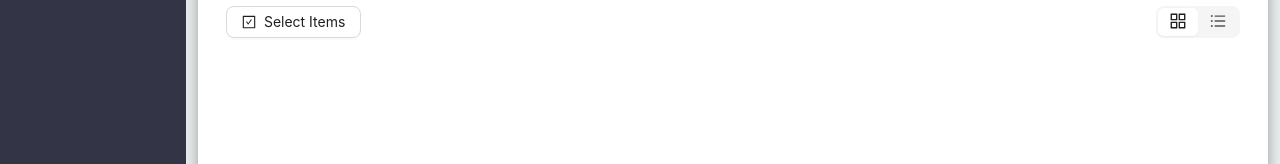
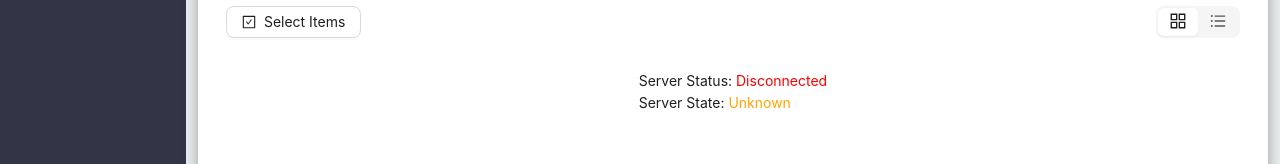
Before and after one commit to notakshayrajput/pocket-space-client, a React (Vite) app: page /files in a window 1280 px wide. Shown: the part 321-485 px from the top of the page. Built offline with nearby package versions, Linux system fonts and the light colour scheme; no server answers.

Commit message:
Added Websockets and Server Status

```diff
--- a/src/components/drive-stat-panel/DriveStatPanel.tsx
+++ b/src/components/drive-stat-panel/DriveStatPanel.tsx
@@ -1,23 +1,18 @@
 import React, { useEffect, useState } from "react";
 import SpaceService from "../../services/space-service";
-import {
-  Card,
-  Spin,
-  Alert,
-  Descriptions,
-  Tooltip,
-  Skeleton,
-} from "antd";
+import { Card, Spin, Alert, Descriptions, Tooltip, Skeleton } from "antd";
 import type { DriveStats } from "../../types";
 import { formatBytes } from "../../services/util";
 import StorageProgress from "../storage-progress/StorageProgress";
 import { InfoCircleOutlined } from "@ant-design/icons";
+import { useWebSocketStatus } from "../../hooks/web-socket/WebSocket";
 
 const DriveStatsPanel: React.FC = () => {
   const [stats, setStats] = useState<DriveStats | null>(null);
   const [loading, setLoading] = useState<boolean>(true);
   const [error, setError] = useState<string | null>(null);
 
+  const { status } = useWebSocketStatus();
   useEffect(() => {
     const fetchStats = async () => {
       try {
@@ -29,15 +24,24 @@ const DriveStatsPanel: React.FC = () => {
         setLoading(false);
       }
     };
-
-    fetchStats();
-  }, []);
+    console.log("Fetching drive stats...", status);
+    if (!stats || status === "Connected") {
+      setError(null);
+      fetchStats();
+    }
+  }, [status]);
 
   if (error) return <Alert type="error" message={error} />;
 
   const skeletonContent = (
     <Descriptions title="Drive Info" bordered column={1} size="small">
-      {["Directory", "Total Space", "Available", "Backup Size", "Unavailable"].map((label) => (
+      {[
+        "Directory",
+        "Total Space",
+        "Available",
+        "Backup Size",
+        "Unavailable",
+      ].map((label) => (
         <Descriptions.Item label={label} key={label}>
           <Skeleton.Input style={{ width: 200 }} active size="small" />
         </Descriptions.Item>
@@ -107,7 +111,8 @@ const DriveStatsPanel: React.FC = () => {
         >
           {formatBytes(
             stats.totalSpace - stats.availableSpace - stats.occupiedSpace
-          )} (
+          )}{" "}
+          (
           {(
             ((stats.totalSpace - stats.availableSpace - stats.occupiedSpace) /
               stats.totalSpace) *
@@ -124,7 +129,7 @@ const DriveStatsPanel: React.FC = () => {
   );
 
   return (
-    <Card title="Drive Statistics" style={{ width: 400 }}>
+    <Card title="Home" style={{ width: 400 }}>
       {loading ? skeletonContent : loadedContent}
     </Card>
   );
--- /dev/null
+++ b/src/components/server-status-indicator/ServerStatusIndicator.tsx
@@ -0,0 +1,21 @@
+import React from "react";
+import { useWebSocketStatus } from "../../hooks/web-socket/WebSocket";
+
+export const ServerStatusIndicator = () => {
+  const {status, serverState} = useWebSocketStatus(); // adjust port if needed
+
+  return (
+    <div>
+      Server Status:{" "}
+      <span style={{ color: status === "Connected" ? "green" : "red" }}>
+        {status}
+      </span>
+      <div>
+        Server State:{" "}
+        <span style={{ color: serverState === "Idle" ? "blue" : "orange" }}>
+          {serverState || "Unknown"}
+        </span>
+      </div>
+    </div>
+  );
+};
--- /dev/null
+++ b/src/hooks/web-socket/WebSocket.tsx
@@ -0,0 +1,78 @@
+import { useEffect, useState, useRef } from "react";
+export type ServerState = "Idle" | "BackingUp" | "UserTraffic" | "Cleaning";
+
+export function useWebSocketStatus() {
+  const [status, setStatus] = useState<"Connected" | "Disconnected">("Disconnected");
+   const [serverState, setServerState] = useState<ServerState | null>(null);
+
+  const wsRef = useRef<WebSocket | null>(null);
+  const retryTimeoutRef = useRef<NodeJS.Timeout | null>(null);
+
+  const connect = () => {
+    const protocol = window.location.protocol === "https:" ? "wss" : "ws";
+    const ws = new WebSocket(`${protocol}://localhost:7119/ws`);
+    wsRef.current = ws;
+
+    ws.onopen = () => {
+      console.log("WebSocket connected");
+      setStatus("Connected");
+    };
+      ws.onmessage = (event) => {
+      const message = event.data as string;
+      console.log("Received from server:", message);
+
+      // Handle server state updates
+      if (message.startsWith("server-state:")) {
+        const state = message.split(":")[1];
+        if (
+          state === "Idle" ||
+          state === "BackingUp" ||
+          state === "UserTraffic" ||
+          state === "Cleaning"
+        ) {
+          setServerState(state);
+        }
+      }
+    };
+
+    ws.onclose = () => {
+      console.log("WebSocket disconnected");
+      setStatus("Disconnected");
+      setServerState(null);
+      scheduleReconnect();
+    };
+
+    ws.onerror = (err) => {
+      console.error("WebSocket error", err);
+      ws.close(); // Triggers onclose -> reconnect
+    };
+  };
+
+  const scheduleReconnect = () => {
+    if (retryTimeoutRef.current) return; // Avoid multiple timers
+    retryTimeoutRef.current = setTimeout(() => {
+      console.log("Attempting to reconnect WebSocket...");
+      connect();
+      retryTimeoutRef.current = null;
+    }, 5000); // 5 seconds retry
+  };
+
+  useEffect(() => {
+    connect();
+
+    const interval = setInterval(() => {
+      if (!wsRef.current || wsRef.current.readyState !== WebSocket.OPEN) {
+        console.warn("WebSocket not open on interval check");
+        setStatus("Disconnected");
+      }
+    }, 10000); // check every 10s
+
+    return () => {
+      if (retryTimeoutRef.current) clearTimeout(retryTimeoutRef.current);
+      clearInterval(interval);
+      wsRef.current?.close();
+    };
+  }, []);
+
+  return { status, serverState };
+}
--- a/src/layouts/app-layout/AppLayout.tsx
+++ b/src/layouts/app-layout/AppLayout.tsx
@@ -2,6 +2,7 @@ import { Flex, Layout } from "antd";
 import React from "react";
 import "./AppLayout.css";
 import Sidebar from "../../components/layout/sidebar/Sidebar";
+import { ServerStatusIndicator } from "../../components/server-status-indicator/ServerStatusIndicator";
 
 interface IAppLayoutProps {
   children: React.ReactNode;
@@ -14,6 +15,9 @@ const AppLayout: React.FC<IAppLayoutProps> = ({ children }) => {
         <Sidebar />
         <Flex className="panel" style={{ width: "100%" }} vertical>
           {children}
+          <Flex className="footer" justify="center" align="center">
+            <ServerStatusIndicator />
+          </Flex>
         </Flex>
       </Flex>
     </Layout>
--- a/src/screens/home/Home.tsx
+++ b/src/screens/home/Home.tsx
@@ -11,6 +11,7 @@ const breadcrumbItems = [
 ];
 
 const Home: React.FC = () => {
+
   return (
     <AppLayout>
       <Breadcrumb items={breadcrumbItems} />
--- a/src/services/upload-service.ts
+++ b/src/services/upload-service.ts
@@ -8,7 +8,7 @@ export default class UploadService {
     files.forEach((file) => {
       formData.append("Files", file); // Match the C# property name exactly
     });
-    formData.append("DestinationPath", destinationPath); // This is needed!
+    formData.append("DestinationPath", destinationPath||"/"); // This is needed!
 
     return await HttpService.getInstance().post<any>("/upload", formData, true);
   }
```
